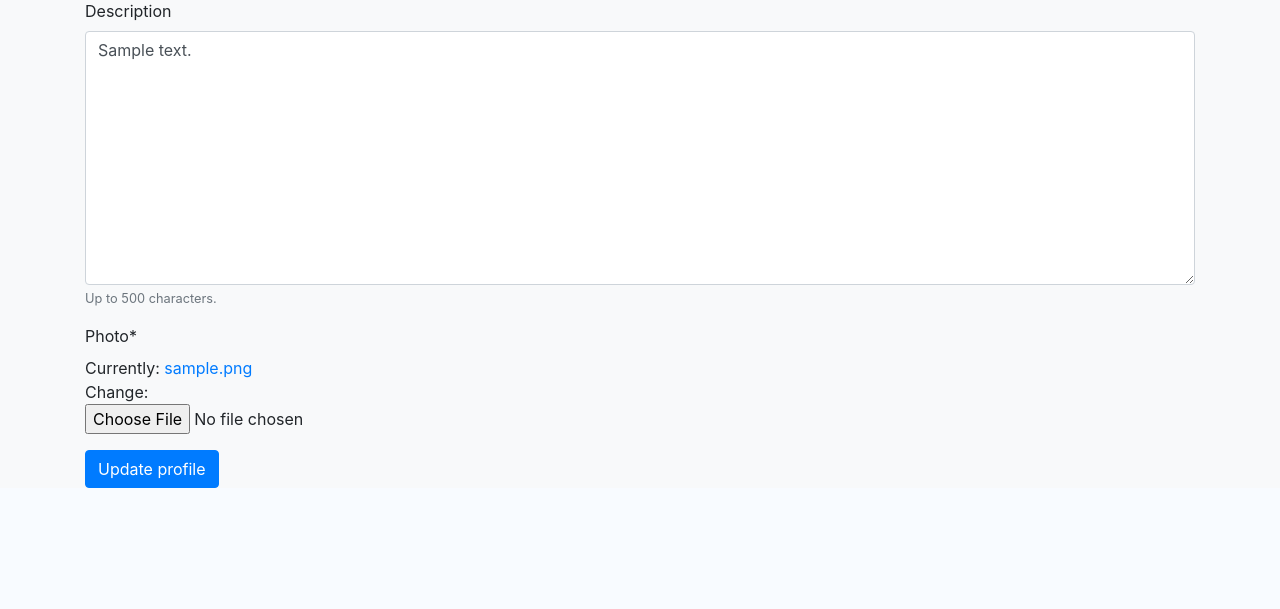
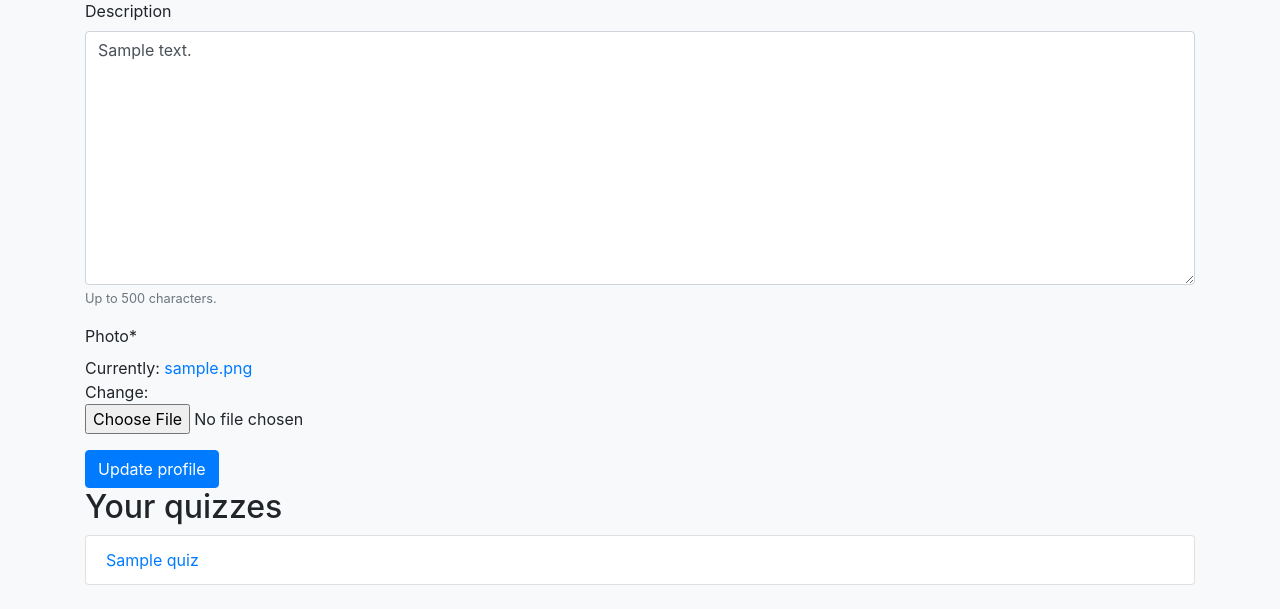
Before and after one commit to rcybulski1122012/django_quiz_app, a Django app: page /accounts/profile/ in a window 1280 px wide. Shown: the part 571-1180 px from the top of the page. Before the commit the page ends 1059 px from the top, so only its background shows below. Run offline with Django 3.2, Linux system fonts and the light colour scheme; a user stored in the database is signed in; tables that the repository leaves empty hold one stand-in row (values such as "Sample post"); grey boxes marked "Sample" are stand-in pictures; some libraries are stand-ins or nearby versions.

Commit message:
Add quizzes list in user profile

```diff
--- a/accounts/templates/accounts/profile.html
+++ b/accounts/templates/accounts/profile.html
@@ -19,4 +19,15 @@ Profile
   {% csrf_token %}
   <input type="submit" value="Update profile" class="btn btn-primary">
 </form>
+
+<div>
+  <h2>Your quizzes</h2>
+  <ul class="list-group">
+    {% for quiz in quizzes %}
+      <li class="list-group-item"><a href="#">{{ quiz.title }}</a></li>
+    {% empty %}
+      <p>You haven't created any quiz yet.</p>
+    {% endfor %}
+  </ul>
+</div>
 {% endblock %}
--- a/accounts/views.py
+++ b/accounts/views.py
@@ -3,6 +3,7 @@ from django.contrib.auth.decorators import login_required
 from django.shortcuts import render, redirect
 
 from accounts.forms import UserRegistrationForm, ProfileEditForm
+from quizzes.models import Quiz
 
 
 def register(request):
@@ -21,6 +22,7 @@ def register(request):
 @login_required
 def profile(request):
     user = request.user
+    quizzes = Quiz.objects.filter(author=user)
 
     if request.method == 'POST':
         form = ProfileEditForm(request.POST, request.FILES, instance=user.profile)
@@ -30,4 +32,4 @@ def profile(request):
     else:
         form = ProfileEditForm(instance=user.profile)
 
-    return render(request, 'accounts/profile.html', {'form': form})
+    return render(request, 'accounts/profile.html', {'form': form, 'quizzes': quizzes})
--- a/common/templates/base.html
+++ b/common/templates/base.html
@@ -54,7 +54,7 @@
     </nav>
 
     <main>
-      <div class="container mt-4">
+      <div class="container my-4">
         {% if messages %}
         <ul class="messages list-unstyled">
             {% for message in messages %}
--- a/quizzes/models.py
+++ b/quizzes/models.py
@@ -34,6 +34,9 @@ class Quiz(models.Model):
     def __str__(self):
         return self.title
 
+    def __repr__(self):
+        return f'<Quiz: {self.title}>'
+
     def save(self, *args, **kwargs):
         self.slug = slugify(self.title)
         super().save(*args, **kwargs)
```
Also changed, not shown: accounts/tests/test_views.py (+16 -1 lines).
